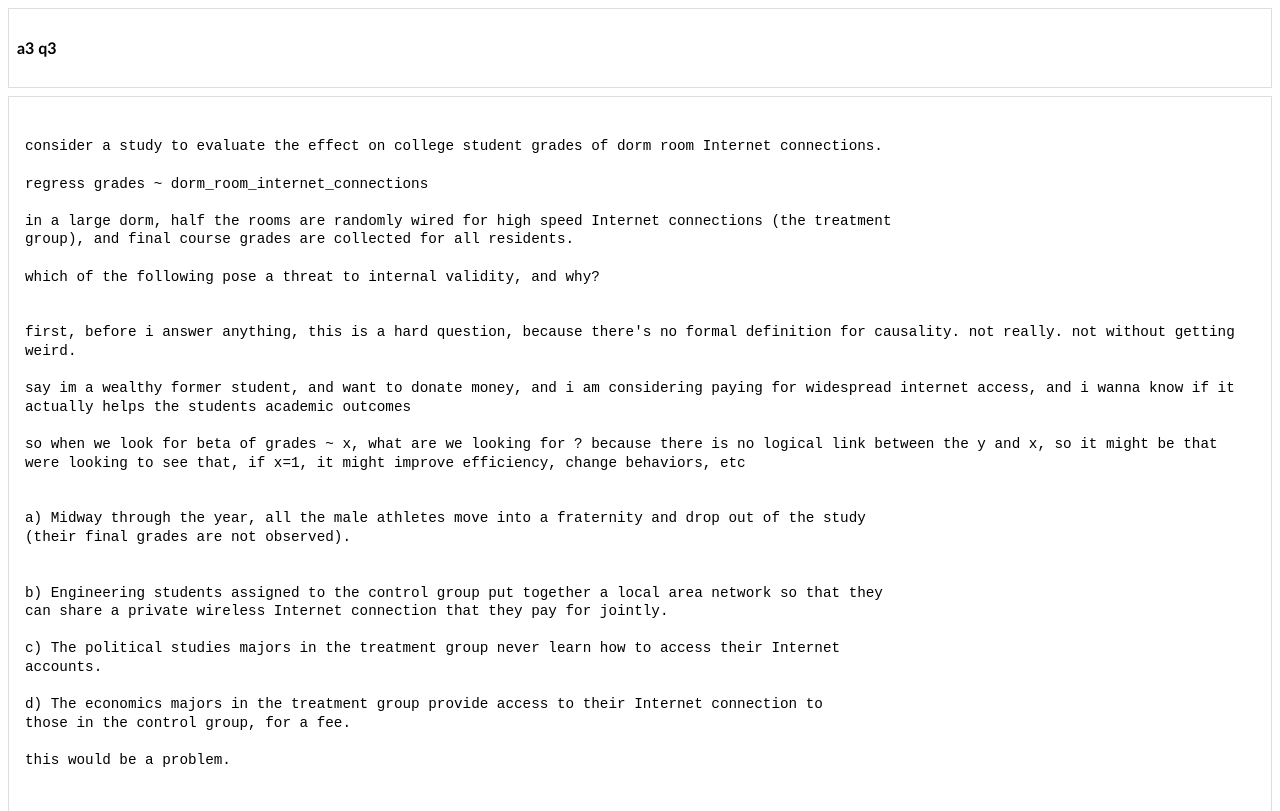
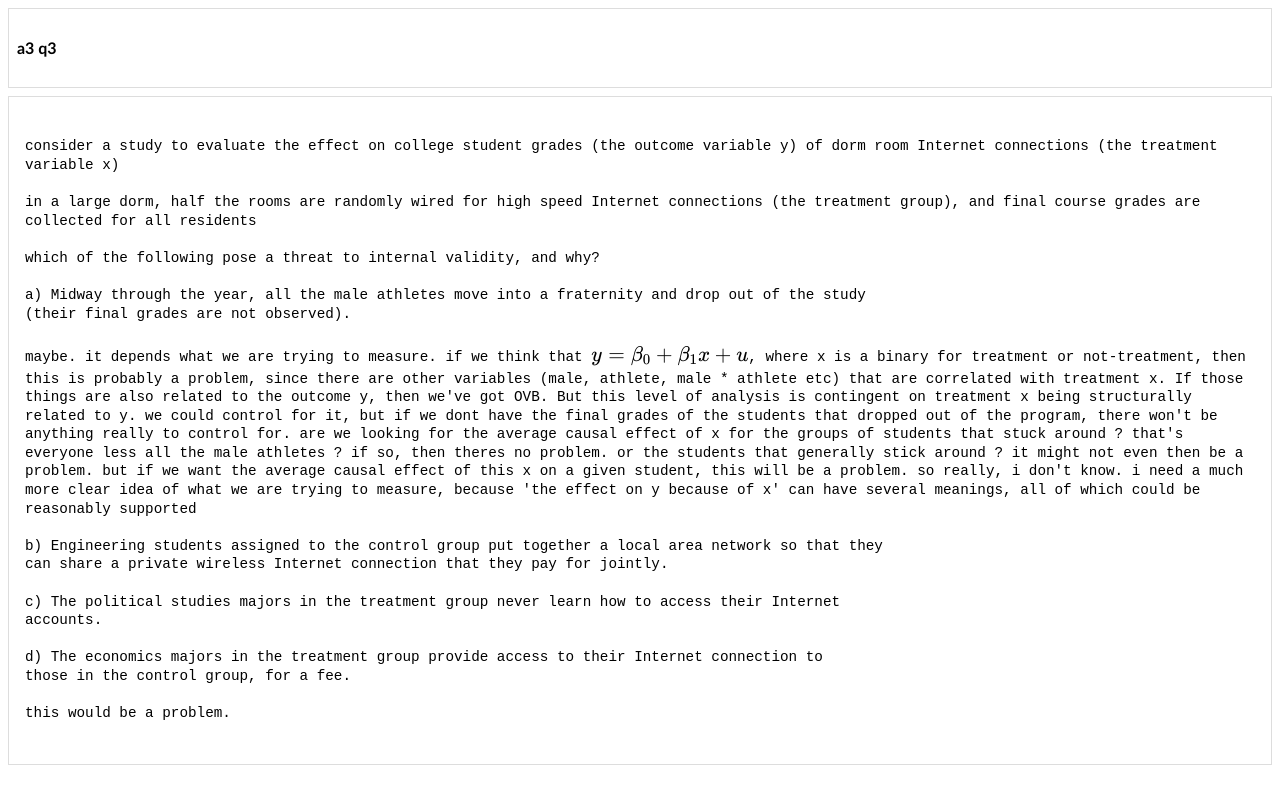
Before and after one commit to dactyrafficle/des_rideaux, a plain HTML site: page a3_q3.html in a window 1280 px wide. Shown: the top 811 px of the page. Drawn offline with Linux system fonts and the light colour scheme.

Commit message:
Add files via upload

```diff
--- a/a3_q3.html
+++ b/a3_q3.html
@@ -33,26 +33,16 @@
 
 <pre>
 
-consider a study to evaluate the effect on college student grades of dorm room Internet connections.
+consider a study to evaluate the effect on college student grades (the outcome variable y) of dorm room Internet connections (the treatment variable x)
 
-regress grades ~ dorm_room_internet_connections
-
-in a large dorm, half the rooms are randomly wired for high speed Internet connections (the treatment
-group), and final course grades are collected for all residents.
+in a large dorm, half the rooms are randomly wired for high speed Internet connections (the treatment group), and final course grades are collected for all residents
 
 which of the following pose a threat to internal validity, and why?
-
-
-first, before i answer anything, this is a hard question, because there's no formal definition for causality. not really. not without getting weird.
-
-say im a wealthy former student, and want to donate money, and i am considering paying for widespread internet access, and i wanna know if it actually helps the students academic outcomes
-
-so when we look for beta of grades ~ x, what are we looking for ? because there is no logical link between the y and x, so it might be that were looking to see that, if x=1, it might improve efficiency, change behaviors, etc
-
 
 a) Midway through the year, all the male athletes move into a fraternity and drop out of the study
 (their final grades are not observed).
 
+maybe. it depends what we are trying to measure. if we think that <span class='math'>y = \beta_0 + \beta_1 x + u</span>, where x is a binary for treatment or not-treatment, then this is probably a problem, since there are other variables (male, athlete, male * athlete etc) that are correlated with treatment x. If those things are also related to the outcome y, then we've got OVB. But this level of analysis is contingent on treatment x being structurally related to y. we could control for it, but if we dont have the final grades of the students that dropped out of the program, there won't be anything really to control for. are we looking for the average causal effect of x for the groups of students that stuck around ? that's everyone less all the male athletes ? if so, then theres no problem. or the students that generally stick around ? it might not even then be a problem. but if we want the average causal effect of this x on a given student, this will be a problem. so really, i don't know. i need a much more clear idea of what we are trying to measure, because 'the effect on y because of x' can have several meanings, all of which could be reasonably supported
 
 b) Engineering students assigned to the control group put together a local area network so that they
 can share a private wireless Internet connection that they pay for jointly.
```
